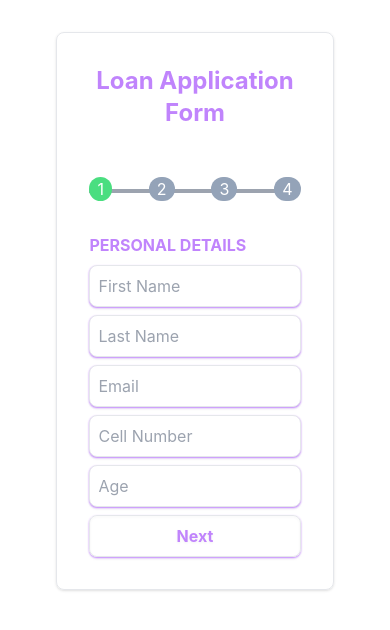
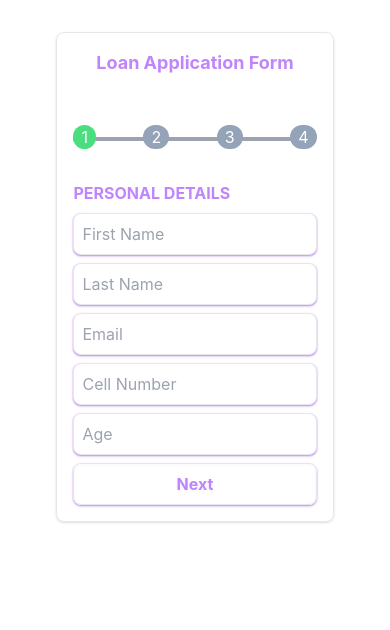
Before and after one commit to almahfuz97/form-dygnify, a React (Create React App) app: page / in a window 390 px wide. Shown: the top 630 px of the page. Built offline with nearby package versions, Linux system fonts and the light colour scheme.

Commit message:
re adjust font

```diff
--- a/src/components/Form/Form.js
+++ b/src/components/Form/Form.js
@@ -36,9 +36,9 @@ export default function Form() {
 
     return (
         <div className=' p-8 w-full  flex justify-center '>
-            <div className='md:w-[30%] w-[85%] border p-8 rounded-lg shadow'>
+            <div className='md:w-[35%] w-[85%] border md:p-8 p-4 rounded-lg shadow'>
                 <div>
-                    <h2 className=' text-center mb-12 font-bold text-2xl text-purple-400'>Loan Application Form</h2>
+                    <h2 className=' text-center mb-12 font-bold md:text-2xl text-lg text-purple-400'>Loan Application Form</h2>
                 </div>
                 <div className='relative my-8 '>
                     <ul className=' flex justify-between'>
@@ -51,6 +51,7 @@ export default function Form() {
                     <div className={`h-1  -z-10 w-[33.3%] ${step > 1 ? 'bg-green-400' : 'bg-gray-400'} left-[33.3%] absolute top-1/2`}></div>
                     <div className={`h-1  -z-10 w-[33.3%] ${step > 2 ? 'bg-green-400' : 'bg-gray-400'} left-[66.6%] absolute top-1/2`}></div>
                 </div>
+
                 <div className=' flex items-center gap-1'>
                     <img src={arrow} alt="" className=' cursor-pointer ' hidden={step === 0 || step === 3} onClick={() => setStep((prev) => prev - 1)} /> <h3 className=' uppercase font-bold text-purple-400'>{formTitles[step]}</h3>
                 </div>
--- a/src/components/SuccessfullSubmission/SuccessfullSubmission.js
+++ b/src/components/SuccessfullSubmission/SuccessfullSubmission.js
@@ -3,7 +3,7 @@ import React from 'react'
 export default function ({ setStep }) {
     return (
         <div className=' flex flex-col justify-center items-center'>
-            <h3 className=' text-2xl text-green-500'>Submission Successfull</h3>
+            <h3 className=' md:text-2xl text-base text-green-500'>Submission Successfull</h3>
             <button className='p-3 uppercase font-bold text-purple-400 mt-4 hover:text-green-400 rounded-lg shadow' onClick={() => setStep(0)}>Go Home</button>
         </div>
     )
```
